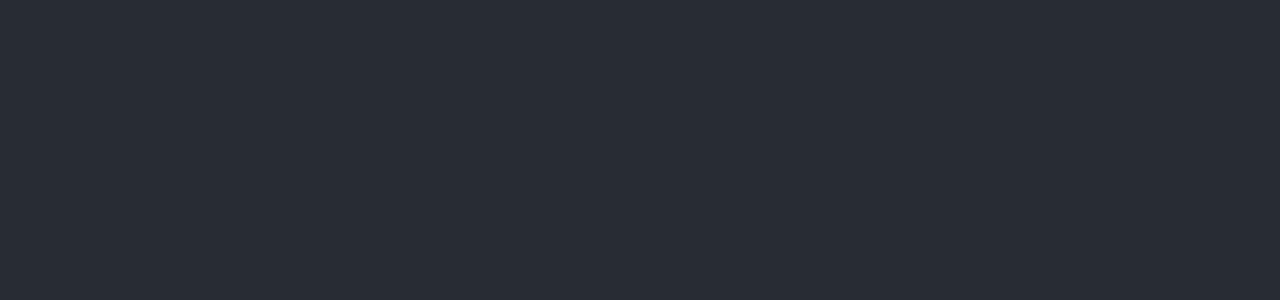
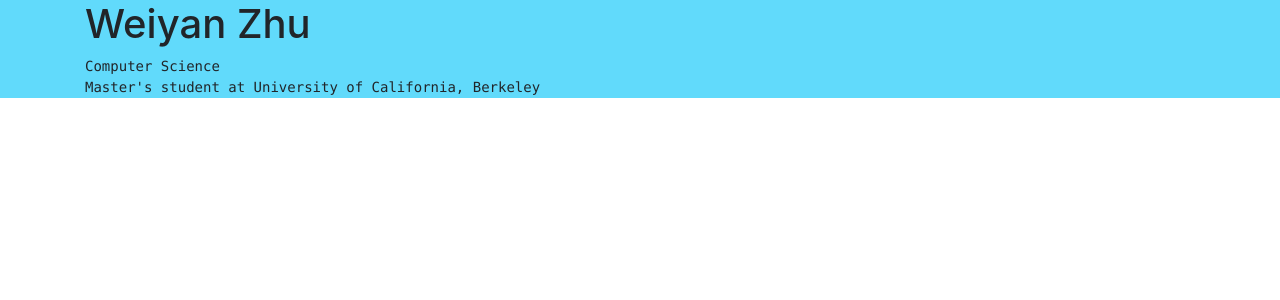
Before and after one commit to TomatoOmelet/portfolio, a React (Create React App) app: page / in a window 1280 px wide. Shown: the top 300 px of the page. Built offline with nearby package versions, Linux system fonts and the light colour scheme.

Commit message:
create files

```diff
--- a/package.json
+++ b/package.json
@@ -10,6 +10,7 @@
     "bootstrap": "^4.5.0",
     "react": "^16.13.1",
     "react-dom": "^16.13.1",
+    "react-router-dom": "^5.2.0",
     "react-scripts": "3.4.1"
   },
   "scripts": {
--- a/public/index.html
+++ b/public/index.html
@@ -3,6 +3,12 @@
   <head>
     <meta charset="utf-8" />
     <link rel="icon" href="%PUBLIC_URL%/favicon.ico" />
+    <link
+    rel="stylesheet"
+    href="https://maxcdn.bootstrapcdn.com/bootstrap/4.5.0/css/bootstrap.min.css"
+    integrity="sha384-9aIt2nRpC12Uk9gS9baDl411NQApFmC26EwAOH8WgZl5MYYxFfc+NcPb1dKGj7Sk"
+    crossorigin="anonymous"
+    />
     <meta name="viewport" content="width=device-width, initial-scale=1" />
     <meta name="theme-color" content="#000000" />
     <meta
--- a/src/App.css
+++ b/src/App.css
@@ -1,5 +1,5 @@
 .App {
-  text-align: center;
+  background-color: #61dafb;
 }
 
 .App-logo {
--- a/src/App.js
+++ b/src/App.js
@@ -1,13 +1,27 @@
 import React from 'react';
+import {BrowserRouter, Route, Switch} from "react-router-dom"
 import './App.css';
+import Navbar from "./components/layout/Navbar";
+import SelfDescription from "./components/layout/SelfDescription";
+
+import Home from "./components/pages/Home"
+import About from "./components/pages/About"
 
 function App() {
   return (
-    <div className="App">
-      <header className="App-header">
-
-      </header>
-    </div>
+    <BrowserRouter>
+      <div className="App">
+        <div className = "container">
+          <SelfDescription/>
+          <Navbar/>
+          <Switch>
+            <Route exact path = "/" component={Home}/>
+            <Route exact path="/About" component={About}/>
+            {/*<Route component={NotFound}/>*/}
+          </Switch>
+        </div>
+      </div>
+    </BrowserRouter>
   );
 }
 
--- /dev/null
+++ b/src/components/layout/Navbar.js
@@ -0,0 +1,11 @@
+import React from 'react'
+
+const Navbar = () => {
+    return (
+        <div>
+
+        </div>
+    )
+}
+
+export default Navbar
--- /dev/null
+++ b/src/components/layout/SelfDescription.js
@@ -0,0 +1,13 @@
+import React, {Fragment} from 'react'
+
+const SelfDescription = () => {
+    return (
+        <Fragment clasName = "text-center">
+            <h1>Weiyan Zhu</h1>
+            <pre>Computer Science{"\n"}
+            Master's student at University of California, Berkeley</pre>
+        </Fragment>
+    )
+}
+
+export default SelfDescription
--- /dev/null
+++ b/src/components/pages/About.js
@@ -0,0 +1,11 @@
+import React from 'react'
+
+const About = () => {
+    return (
+        <div>
+
+        </div>
+    )
+}
+
+export default About
--- /dev/null
+++ b/src/components/pages/Home.js
@@ -0,0 +1,11 @@
+import React from 'react'
+
+const Home = () => {
+    return (
+        <div>
+
+        </div>
+    )
+}
+
+export default Home
--- a/src/index.js
+++ b/src/index.js
@@ -1,4 +1,4 @@
-import 'bootstrap/dist/css/bootstrap.css';
+import 'bootstrap/dist/css/bootstrap.min.css';
 import React from 'react';
 import ReactDOM from 'react-dom';
 import './index.css';
```
Also changed, not shown: 1 other file (tests, documents, lock files or other folders).
